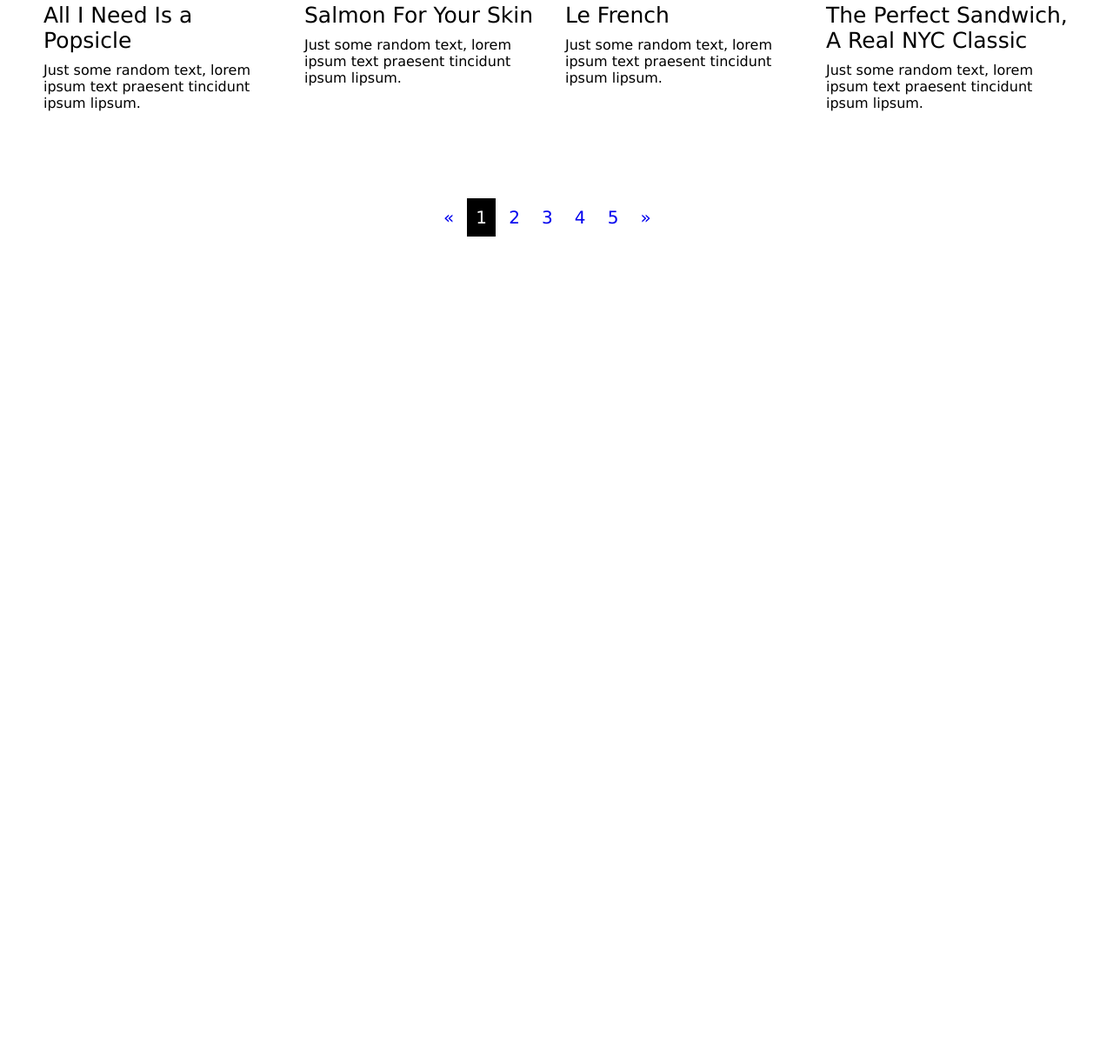
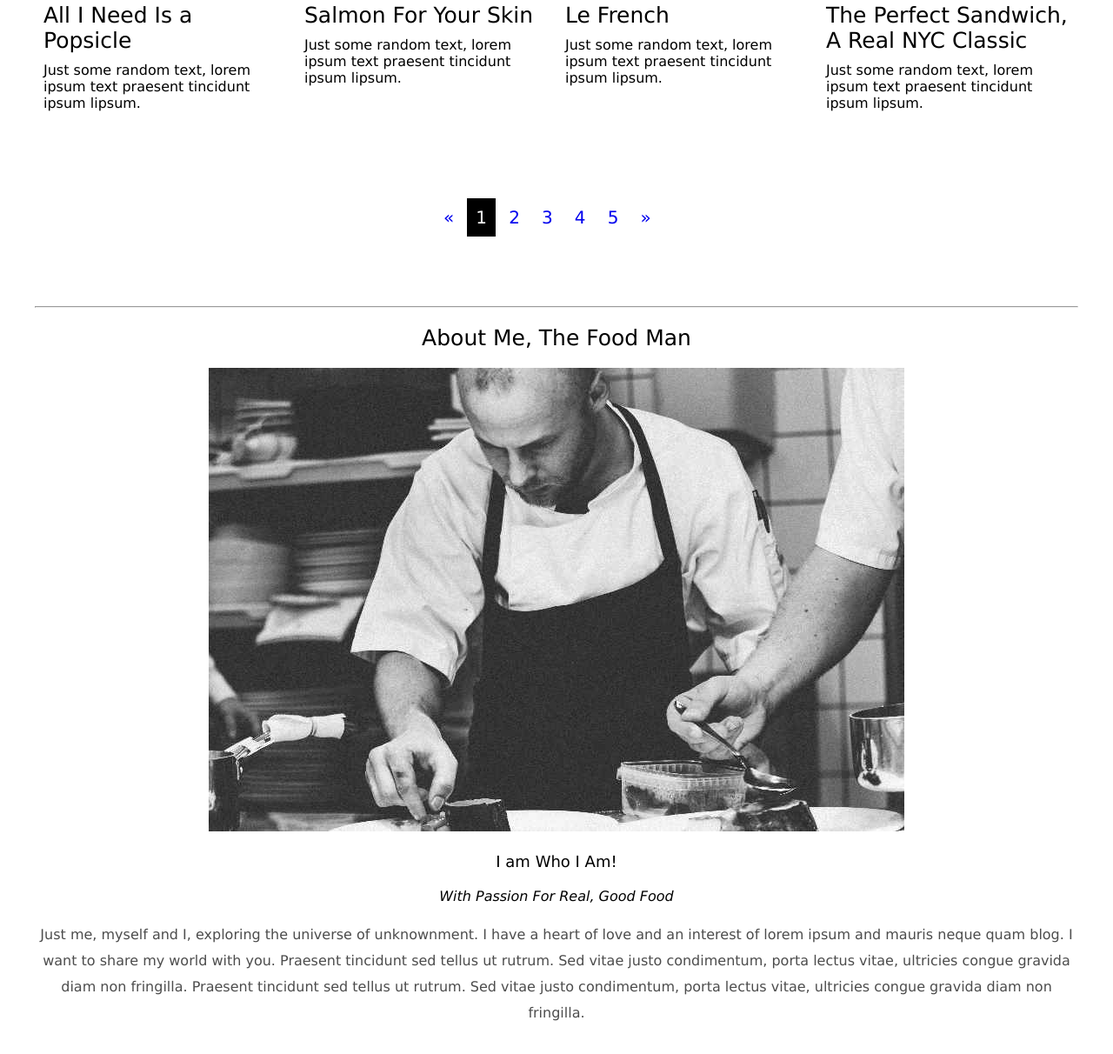
Before and after one commit to mosharofhossain1/food-bloge-template, a plain HTML site: page index.html in a window 1280 px wide. Shown: the part 1136-2348 px from the top of the page at 87% size. Before the commit the page ends 1458 px from the top, so only its background shows below. Drawn offline with Linux system fonts and the light colour scheme.

Commit message:
foodmanDetails section complate

```diff
--- a/assets/css/style.css
+++ b/assets/css/style.css
@@ -85,3 +85,43 @@ header{
     color:white;
 }
 /* Foods section style end */
+
+/* food man about section start */
+.foodManAbout{
+    padding: 10px;
+    margin: 30px 0px;
+}
+.hrarea{
+    color: gray;
+    height: 1px;
+    margin: 20px 0px;
+}
+.foodMandetails{
+    text-align: center;
+}
+.foodmanTitle{
+    font-size: 25px;
+    font-weight: normal;
+    margin: 20px 0px;
+}
+.foodmanImg img{
+    max-width: 100%;
+    height: auto;
+}
+.foodMnabottomTile{
+    margin: 20px 0px;
+    font-size: 18px;
+    font-weight: normal;
+}
+.foodManSubTitle{
+    font-size: 16px;
+    font-weight: normal;
+    margin: 20px 0px;
+    font-style: italic;
+}
+.foodMandesc{
+    font-size: 16px;
+    line-height: 30px;
+    opacity: .7;
+}
+/* food man about section end */
--- a/index.html
+++ b/index.html
@@ -133,6 +133,32 @@
         </section>
         <!-- Foods section start -->
 
+        <!-- About Food Man section Start -->
+        <section class="foodManAbout">
+            <div class="container">
+                <hr class="hrarea">
+                <div class="foodMandetails">
+                    <h2 class="foodmanTitle">About Me, The Food Man
+                    </h2>
+                    <div class="foodmanImg">
+                        <img src="./assets/images/chef.jpg" alt="">
+                    </div>
+                    <h2 class="foodMnabottomTile">I am Who I Am!
+                    </h2>
+                    <p class="foodManSubTitle">With Passion For Real, Good Food
+                    </p>
+                    <p class="foodMandesc">Just me, myself and I, exploring the universe of unknownment. I have a heart
+                        of love and an interest of lorem ipsum and mauris neque quam blog. I want to share my world with
+                        you. Praesent tincidunt sed tellus ut rutrum. Sed vitae justo condimentum, porta lectus vitae,
+                        ultricies congue gravida diam non fringilla. Praesent tincidunt sed tellus ut rutrum. Sed vitae
+                        justo condimentum, porta lectus vitae, ultricies congue gravida diam non fringilla.
+
+                    </p>
+                </div>
+            </div>
+        </section>
+        <!-- About Food Man section end -->
+
 
     </main>
     <!-- Mian section end -->
```
